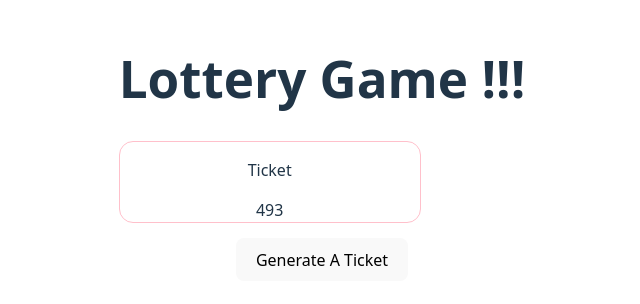
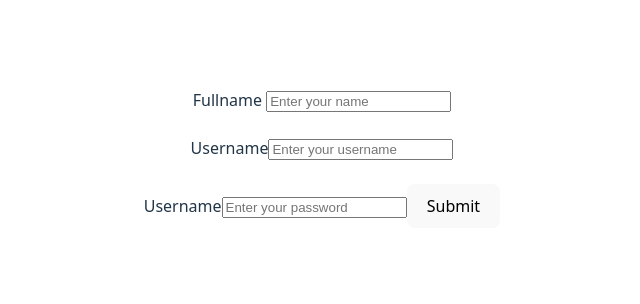
Before and after one commit to hiteshsaini0279/React-concepts, a React app: page / in a window 1280 px wide. Shown: the part 242-546 px from the top of the page, without its empty margins (318-958 px from the left). Built offline with nearby package versions, Linux system fonts and the light colour scheme; the HTML template or start-up script is replaced by a standard one.

Commit message:
8th day of react

```diff
--- a/src/App.jsx
+++ b/src/App.jsx
@@ -5,6 +5,7 @@
 import Lottery from './Lottery';
 import Ticket from './Ticket';
 import {sum} from "./helper";
+import Form from './Form';
 function App() {
   let WinnCondition=(ticket) =>{
      return ticket.every((num)=>num===ticket[0]);
@@ -12,10 +13,10 @@
   return (
     <>
     {/* <ToDoList /> */}
-<Lottery n={3} WinnCondition={WinnCondition} />
+{/* <Lottery n={3} WinnCondition={WinnCondition} /> */}
 {/* <Ticket ticket={[1,2,3]}/>
 <Ticket ticket={[1,2,23,34,3]}/> */}
-
+<Form />
     </>
   )
 }
--- /dev/null
+++ b/src/Form.jsx
@@ -0,0 +1,49 @@
+import { useState } from "react";
+
+export default function Form(){
+    let[formData,setformData]=useState({
+        fullName:"",
+        userName:"",
+        password:""
+    })
+ let [fullName,setFullName]=useState("");
+  let [userName,setUsername]=useState("");
+//  let handleNameChange=(event)=>{
+//          setFullName(event.target.value);
+//  }
+//   let handleUsername=(event)=>{
+//          setUsername(event.target.value);
+//  }
+let handleFormData=(event)=>{
+   let fieldName=event.target.name;
+   let fieldValue=event.target.value;
+    setformData((currData)=>{
+      currData[fieldName]=fieldValue;
+      return {...currData,[fieldName]:fieldValue};
+    })
+};
+let handleSubmit=(event)=>{
+    event.preventDefault();
+    setformData({
+        fullName:"",
+        userName:"",
+        password:""
+    })
+}
+    return(
+            <form onSubmit={handleSubmit}>
+          <label htmlFor="fullname"> Fullname </label>
+            <input placeholder="Enter your name " type="text" value={formData.fullName} onChange={handleFormData} id="fullname" name="fullName"></input>
+            <br></br>
+            <br></br>
+            <label htmlFor="username"> Username</label>
+            <input placeholder="Enter your username " type="text" value={formData.userName} onChange={handleFormData} id="username" name="userName"></input>
+             <br></br>
+            <br></br>
+            <label htmlFor="password"> Username</label>
+            <input placeholder="Enter your password " type="password" value={formData.password} onChange={handleFormData} id="password" name="password"></input>
+
+        <button>Submit</button>
+        </form>
+    )
+}
```
